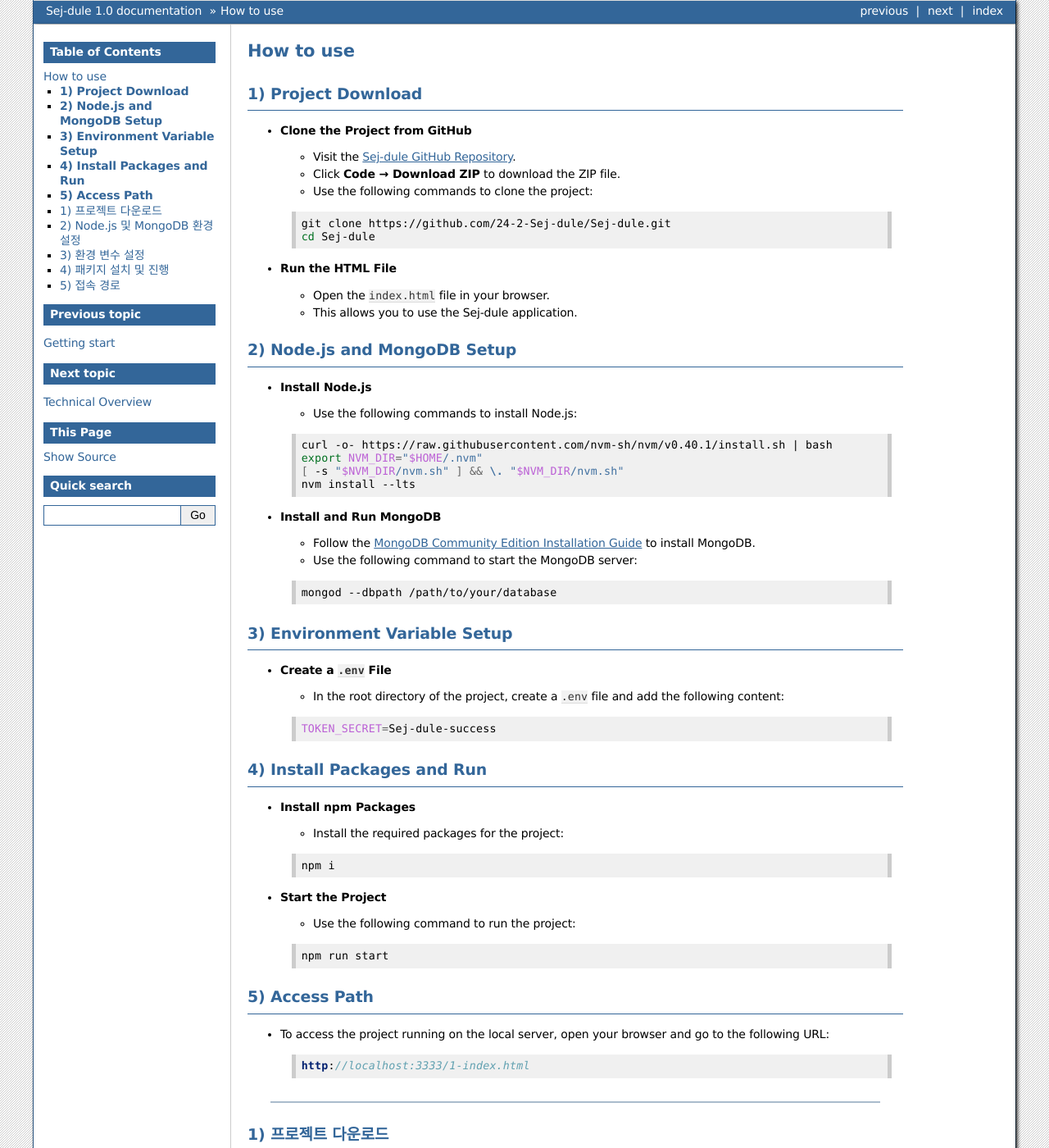
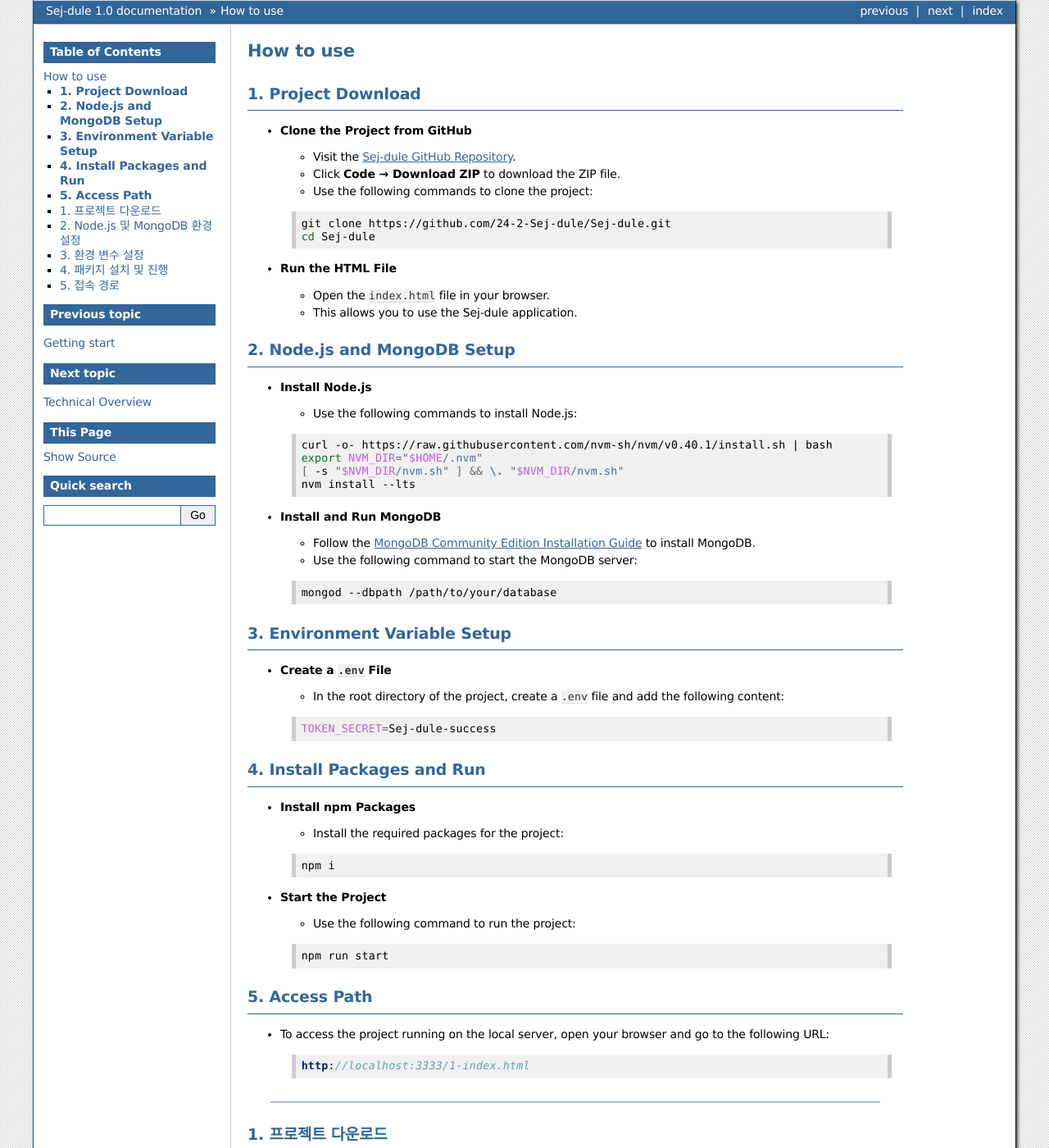
Before and after one commit to 24-2-Sej-dule/Sej-dule, a Sphinx documentation site: the page built from docs/source/How_to_use.md, in a window 1280 px wide and 1400 px high. Shown: the whole window at 82% size. Built offline with Sphinx 7.4.7, drawn with Linux system fonts in a browser that asks for light colours; some of the changed text lies outside the part shown.

Commit message:
Modified docs/How_to_use.md file

````diff
--- a/docs/source/How_to_use.md
+++ b/docs/source/How_to_use.md
@@ -1,6 +1,6 @@
 # How to use
 
-## **1) Project Download**
+## **1. Project Download**
 
 - **Clone the Project from GitHub**
   - Visit the [Sej-dule GitHub Repository](https://github.com/24-2-Sej-dule/Sej-dule).
@@ -14,7 +14,7 @@
   - Open the `index.html` file in your browser.
   - This allows you to use the Sej-dule application.
 
-## **2) Node.js and MongoDB Setup**
+## **2. Node.js and MongoDB Setup**
 
 - **Install Node.js**
   - Use the following commands to install Node.js:
@@ -31,7 +31,7 @@
   mongod --dbpath /path/to/your/database
   ```
 
-## **3) Environment Variable Setup**
+## **3. Environment Variable Setup**
 
 - **Create a `.env` File**
   - In the root directory of the project, create a `.env` file and add the following content:
@@ -39,7 +39,7 @@
   TOKEN_SECRET=Sej-dule-success
   ```
 
-## **4) Install Packages and Run**
+## **4. Install Packages and Run**
 
 - **Install npm Packages**
   - Install the required packages for the project:
@@ -52,7 +52,7 @@
   npm run start
   ```
 
-## **5) Access Path**
+## **5. Access Path**
 
 - To access the project running on the local server, open your browser and go to the following URL:
   ```arduino
@@ -61,7 +61,7 @@
 
 ---
 
-## 1) 프로젝트 다운로드
+## 1. 프로젝트 다운로드
 
 - GitHub에서 프로젝트 클론
   - [Sej-dule GitHub Repository](https://github.com/24-2-Sej-dule/Sej-dule)에 접속합니다.
@@ -75,7 +75,7 @@
   - `index.html` 파일을 브라우저에서 실행합니다.
   - 이를 통해 Sej-dule(셋둘)을 이용할 수 있습니다
 
-## 2) Node.js 및 MongoDB 환경 설정
+## 2. Node.js 및 MongoDB 환경 설정
 
 - node.js 설치
   - 아래 명령어를 사용하여 설치할 수 있습니다.
@@ -92,7 +92,7 @@
   mongod --dbpath /path/to/your/database
   ```
 
-## 3) 환경 변수 설정
+## 3. 환경 변수 설정
 
 - `.env` 파일 생성
   - 프로젝트 최상위 디렉토리에 `.env` 파일을 생성하고 아래 내용을 추가합니다.
@@ -101,7 +101,7 @@
 TOKEN_SECRET=Sej-dule-success
 ```
 
-## 4) 패키지 설치 및 진행
+## 4. 패키지 설치 및 진행
 
 - npm 패키지 설치
   - 프로젝트 실행에 필요한 패키지를 설치합니다.
@@ -114,7 +114,7 @@
   npm run start
   ```
 
-## 5) 접속 경로
+## 5. 접속 경로
 
 - 로컬 서버에서 실행된 프로젝트에 접속하려면 브라우저에서 다음 URL을 입력합니다.
   ```arduino
````
